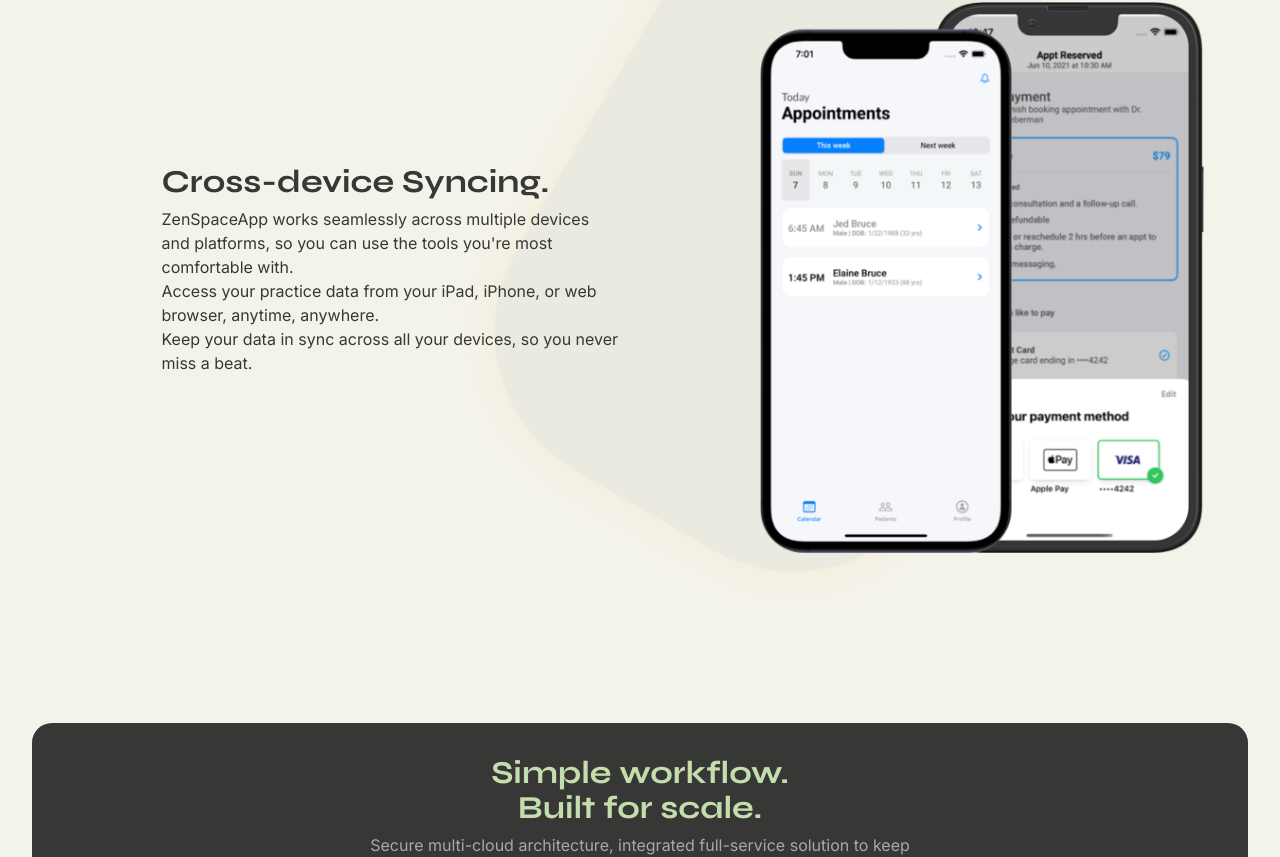
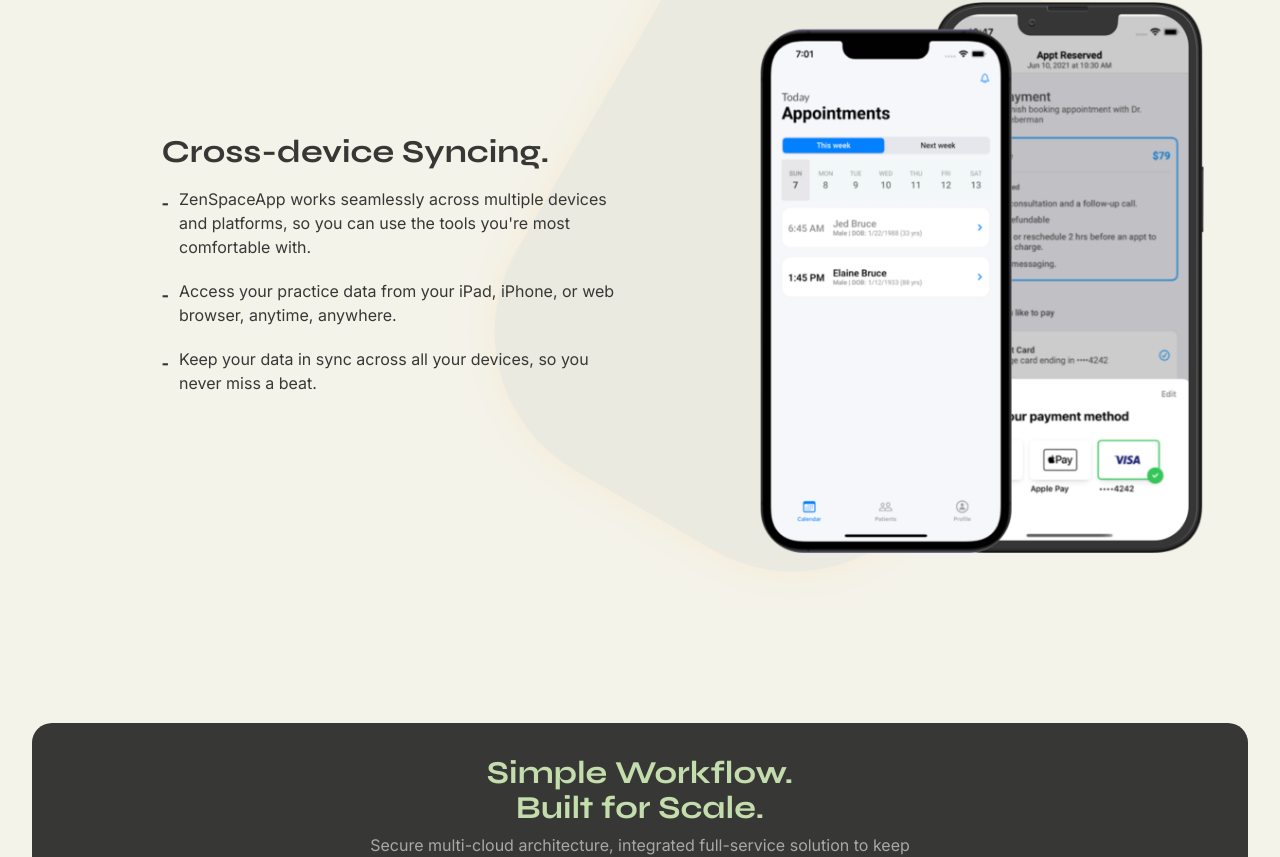
Before and after one commit to ZenSpaceApp/zenspace-website, a Next.js app: page / in a window 1280 px wide. Shown: the part 3070-3927 px from the top of the page. Built offline with nearby package versions, Linux system fonts and the light colour scheme.

Commit message:
Added list-styling to discover section on home page.

```diff
--- a/app/page.tsx
+++ b/app/page.tsx
@@ -89,7 +89,7 @@ const SimpleWorkflow = () => {
       </div>
 
       <div className="container">
-        <h2 className="display-6">Simple workflow.<br/>Built for scale.</h2>
+        <h2 className="display-6">Simple Workflow.<br/>Built for Scale.</h2>
         <div className="subheading mb-5 ">
           Secure multi-cloud architecture, integrated full-service solution
           to keep therapists and clients connected.
@@ -136,7 +136,7 @@ const PersonalizedTherapyExperience = () => {
 
           <div className="col-lg-5 col-md-7 mt-5 mt-sm-0">
             <div className="org-benefits">
-              <h2 className="display-6">Personalized Therapy Experience</h2>
+              <h2 className="display-6">Personalized Therapy Experience.</h2>
               <ul className="list-unstyled">
               <li>Dedicated client apps tailored to each individual&apos;s needs and preferences.</li>
               <li>ZenSpaceApp&apos;s dedicated mobile apps for patients allow for greater engagement and collaboration, improving outcomes and strengthening the therapy experience.</li>
@@ -156,7 +156,7 @@ const CollabMoodTracking = () => {
         <div className="row align-items-center">
           <div className="offset-lg-2 col-lg-4 col-md-7 order-2 order-md-1 mt-5 mt-sm-0">
             <div className="org-benefits">
-              <h2 className="display-6">Collaborative Mood Tracking</h2>
+              <h2 className="display-6">Collaborative Mood Tracking.</h2>
               <ul className="list-unstyled">
                 <li>
                   <span>
--- a/styles/styles.scss
+++ b/styles/styles.scss
@@ -3938,18 +3938,26 @@ input::-webkit-inner-spin-button {
 
 
     li {
-      // padding: 5px 0;
+      padding: 10px 0;
       // margin-right: 20px;
       // border-bottom: 1px dotted $border-color;
       // font-size: 1.2em;
       display: flex;
-      align-items: center;
+      align-items: flex-start;
+      column-gap: 10px;
       // margin: px 0;
-      // &::before {
-      //   content: "\25a0";
-      //   color: #22222225;
-      // }
+      &::before {
+        content: "\25a0";
+        // font-size: 12px;
+        margin-top: 4px;
+        // color: #22222225;
+      }
       //   margin-right: 15px;
+
+      &:before {
+        content: '-';
+        font-weight: 800;
+      }
 
       i {
         margin-right: 20px;
```
